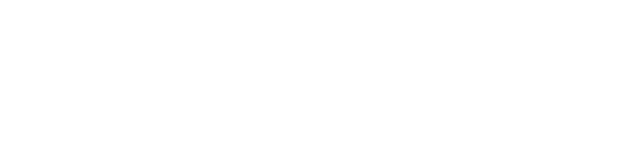
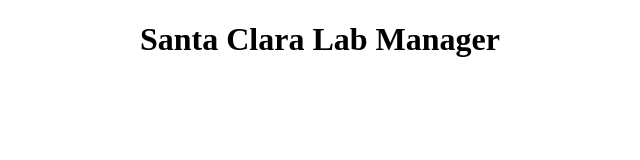
Before and after one commit to JamesGrom/QueueManager, a plain HTML site: page static/htmlFiles/index.html in a window 1280 px wide. Shown: the whole page, without its empty margins (320-960 px from the left). Drawn offline with Linux system fonts and the light colour scheme; files that its build step writes are made by us from their sources.

Commit message:
created index files (js,html,css) [used for entrypoint]

```diff
--- /dev/null
+++ b/static/cssFiles/index.css
@@ -0,0 +1,6 @@
+h1 {
+    display: flex;
+    flex-direction: row;
+    align-content: center;
+    justify-content: center;
+}
--- a/static/htmlFiles/index.html
+++ b/static/htmlFiles/index.html
@@ -1,10 +1,12 @@
 <!DOCTYPE html>
 <html>
 <head>
-
+    <link rel="stylesheet" href="./cssFiles/index.css"></link>
+    <script defer src ="./javascriptFiles/index.js"></script>
 </head>
 
 <body>
+    <h1> Santa Clara Lab Manager </h1>
 
 
 </body>
```
Also changed, not shown: static/javascriptFiles/index.js (added), 1 other file.
